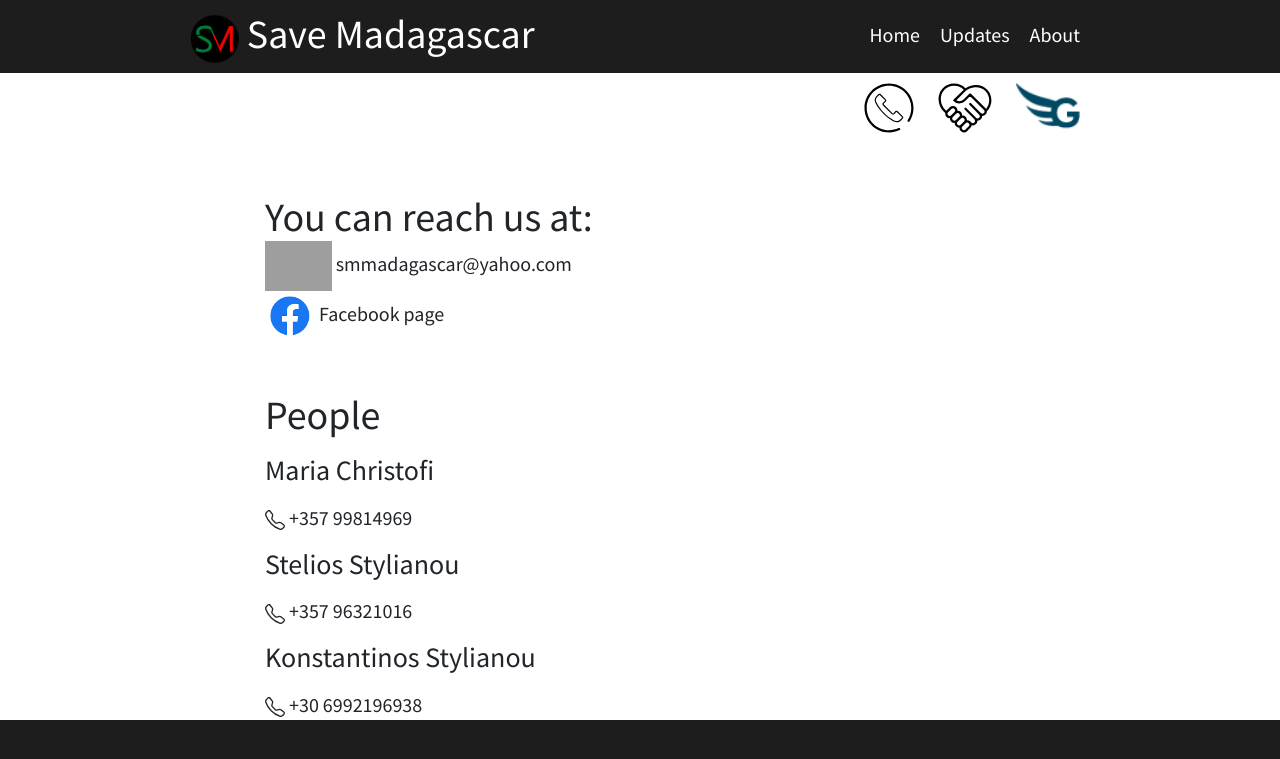
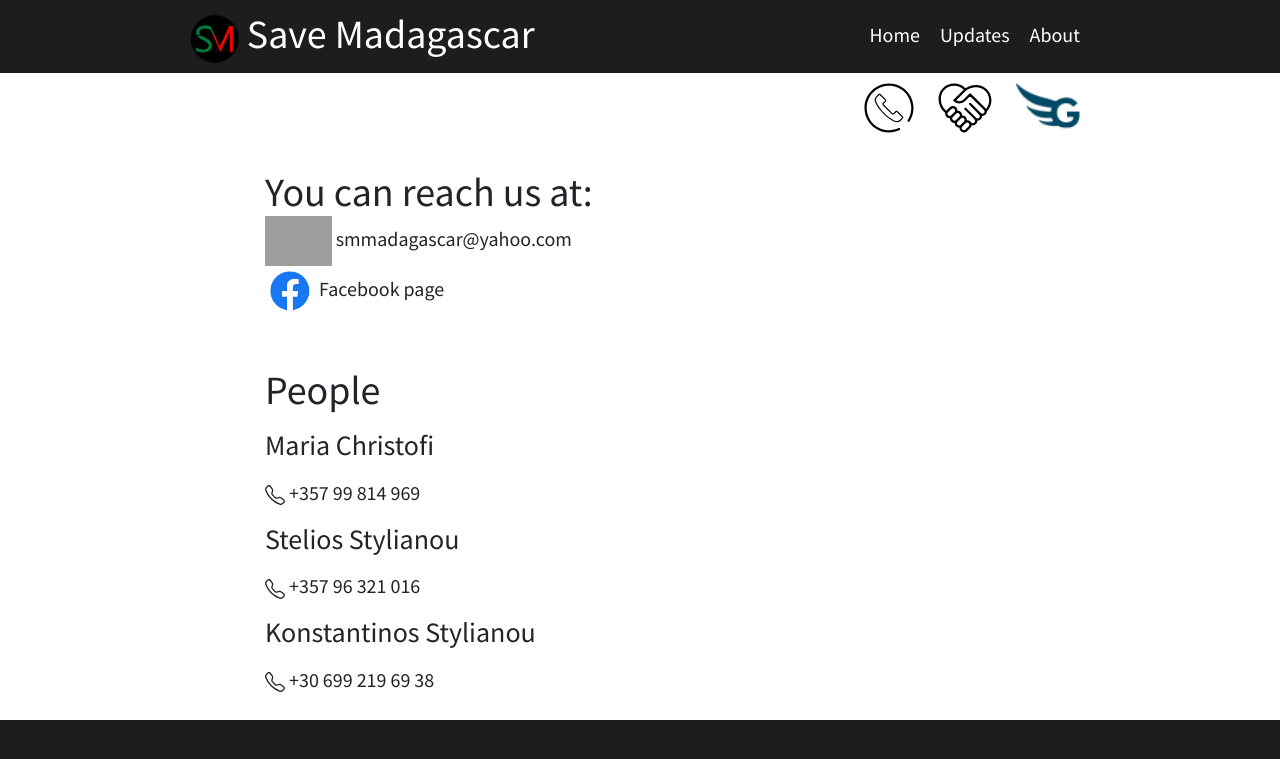
Before and after one commit to at07cm1/smadagascar_site, a Jekyll site: the page built from contact.html, in a window 1280 px wide. Shown: the top 759 px of the page. Built offline with Jekyll 4.4.1, drawn with Linux system fonts in a browser that asks for light colours; grey boxes are pictures that could not be loaded.

Commit message:
layout update

```diff
--- a/contact.html
+++ b/contact.html
@@ -12,25 +12,25 @@ title: Contact us
 				<a href="https://www.facebook.com/smsavemadagascar/posts/102544191692840"><img class="ico-nav" src="/media/logo/facebook_logo.png" alt="Facebook page."></a>
 				Facebook page
 			</div>
-			<div class="blog-post">
+			<div class="blog-post spacing">
 				<h1>People</h1>
 				<h3>Maria Christofi</h3>
 				<svg width="1em" height="1em" viewBox="0 0 16 16" class="bi bi-telephone" fill="currentColor" xmlns="http://www.w3.org/2000/svg">
 				  <path fill-rule="evenodd" d="M3.654 1.328a.678.678 0 0 0-1.015-.063L1.605 2.3c-.483.484-.661 1.169-.45 1.77a17.568 17.568 0 0 0 4.168 6.608 17.569 17.569 0 0 0 6.608 4.168c.601.211 1.286.033 1.77-.45l1.034-1.034a.678.678 0 0 0-.063-1.015l-2.307-1.794a.678.678 0 0 0-.58-.122l-2.19.547a1.745 1.745 0 0 1-1.657-.459L5.482 8.062a1.745 1.745 0 0 1-.46-1.657l.548-2.19a.678.678 0 0 0-.122-.58L3.654 1.328zM1.884.511a1.745 1.745 0 0 1 2.612.163L6.29 2.98c.329.423.445.974.315 1.494l-.547 2.19a.678.678 0 0 0 .178.643l2.457 2.457a.678.678 0 0 0 .644.178l2.189-.547a1.745 1.745 0 0 1 1.494.315l2.306 1.794c.829.645.905 1.87.163 2.611l-1.034 1.034c-.74.74-1.846 1.065-2.877.702a18.634 18.634 0 0 1-7.01-4.42 18.634 18.634 0 0 1-4.42-7.009c-.362-1.03-.037-2.137.703-2.877L1.885.511z"/>
 				</svg>
-				+357 99814969
+				+357 99 814 969
 
 				<h3>Stelios Stylianou</h3>
 				<svg width="1em" height="1em" viewBox="0 0 16 16" class="bi bi-telephone" fill="currentColor" xmlns="http://www.w3.org/2000/svg">
 				  <path fill-rule="evenodd" d="M3.654 1.328a.678.678 0 0 0-1.015-.063L1.605 2.3c-.483.484-.661 1.169-.45 1.77a17.568 17.568 0 0 0 4.168 6.608 17.569 17.569 0 0 0 6.608 4.168c.601.211 1.286.033 1.77-.45l1.034-1.034a.678.678 0 0 0-.063-1.015l-2.307-1.794a.678.678 0 0 0-.58-.122l-2.19.547a1.745 1.745 0 0 1-1.657-.459L5.482 8.062a1.745 1.745 0 0 1-.46-1.657l.548-2.19a.678.678 0 0 0-.122-.58L3.654 1.328zM1.884.511a1.745 1.745 0 0 1 2.612.163L6.29 2.98c.329.423.445.974.315 1.494l-.547 2.19a.678.678 0 0 0 .178.643l2.457 2.457a.678.678 0 0 0 .644.178l2.189-.547a1.745 1.745 0 0 1 1.494.315l2.306 1.794c.829.645.905 1.87.163 2.611l-1.034 1.034c-.74.74-1.846 1.065-2.877.702a18.634 18.634 0 0 1-7.01-4.42 18.634 18.634 0 0 1-4.42-7.009c-.362-1.03-.037-2.137.703-2.877L1.885.511z"/>
 				</svg>
-				+357 96321016
+				+357 96 321 016
 
 				<h3>Konstantinos Stylianou</h3>
 				<svg width="1em" height="1em" viewBox="0 0 16 16" class="bi bi-telephone" fill="currentColor" xmlns="http://www.w3.org/2000/svg">
 				  <path fill-rule="evenodd" d="M3.654 1.328a.678.678 0 0 0-1.015-.063L1.605 2.3c-.483.484-.661 1.169-.45 1.77a17.568 17.568 0 0 0 4.168 6.608 17.569 17.569 0 0 0 6.608 4.168c.601.211 1.286.033 1.77-.45l1.034-1.034a.678.678 0 0 0-.063-1.015l-2.307-1.794a.678.678 0 0 0-.58-.122l-2.19.547a1.745 1.745 0 0 1-1.657-.459L5.482 8.062a1.745 1.745 0 0 1-.46-1.657l.548-2.19a.678.678 0 0 0-.122-.58L3.654 1.328zM1.884.511a1.745 1.745 0 0 1 2.612.163L6.29 2.98c.329.423.445.974.315 1.494l-.547 2.19a.678.678 0 0 0 .178.643l2.457 2.457a.678.678 0 0 0 .644.178l2.189-.547a1.745 1.745 0 0 1 1.494.315l2.306 1.794c.829.645.905 1.87.163 2.611l-1.034 1.034c-.74.74-1.846 1.065-2.877.702a18.634 18.634 0 0 1-7.01-4.42 18.634 18.634 0 0 1-4.42-7.009c-.362-1.03-.037-2.137.703-2.877L1.885.511z"/>
 				</svg>
-				+30 6992196938
+				+30 699 219 69 38
 			</div>
 	</div>
 </div>
--- a/css/style.css
+++ b/css/style.css
@@ -136,7 +136,7 @@ p.sub-text {
 }
 
 .spacing {
-	padding: 50px 0;
+	padding: 25px 0;
 }
 
 .column {
```
Also changed, not shown: support.html (+6 -5 lines).
